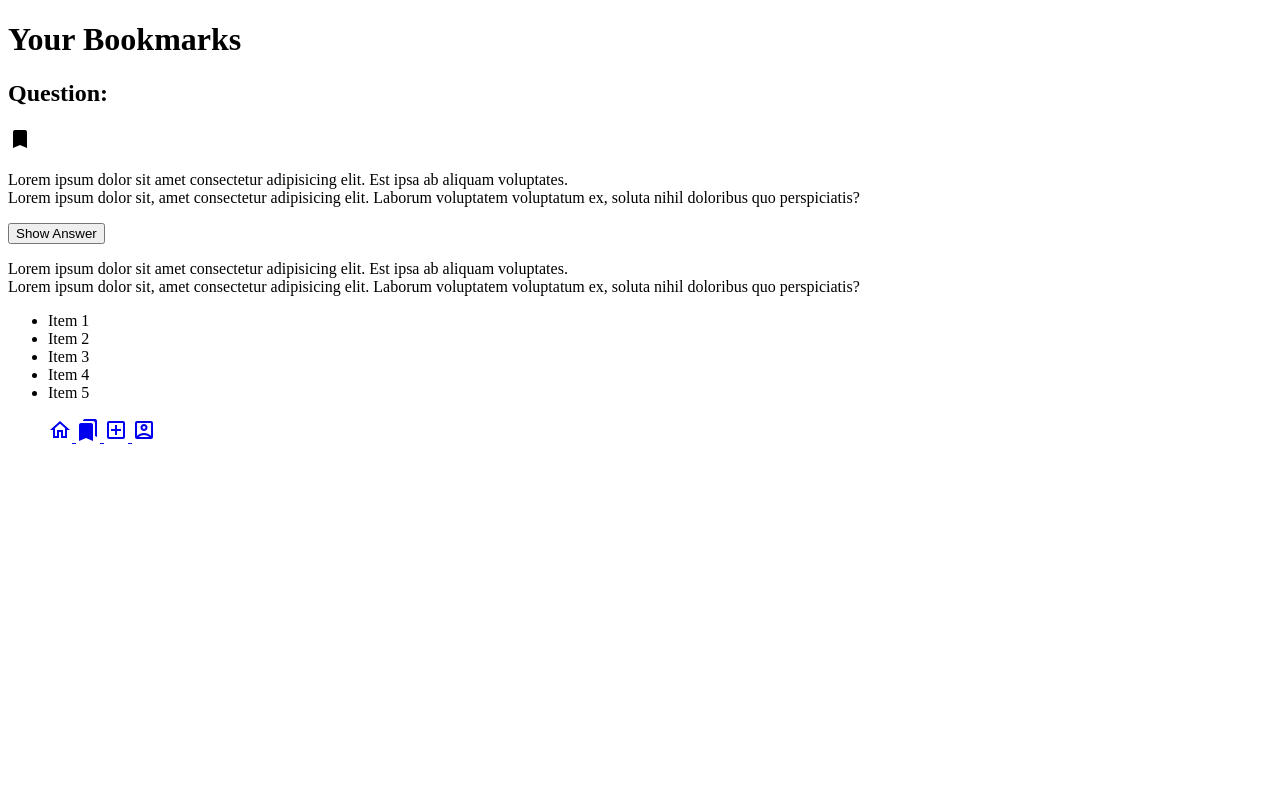
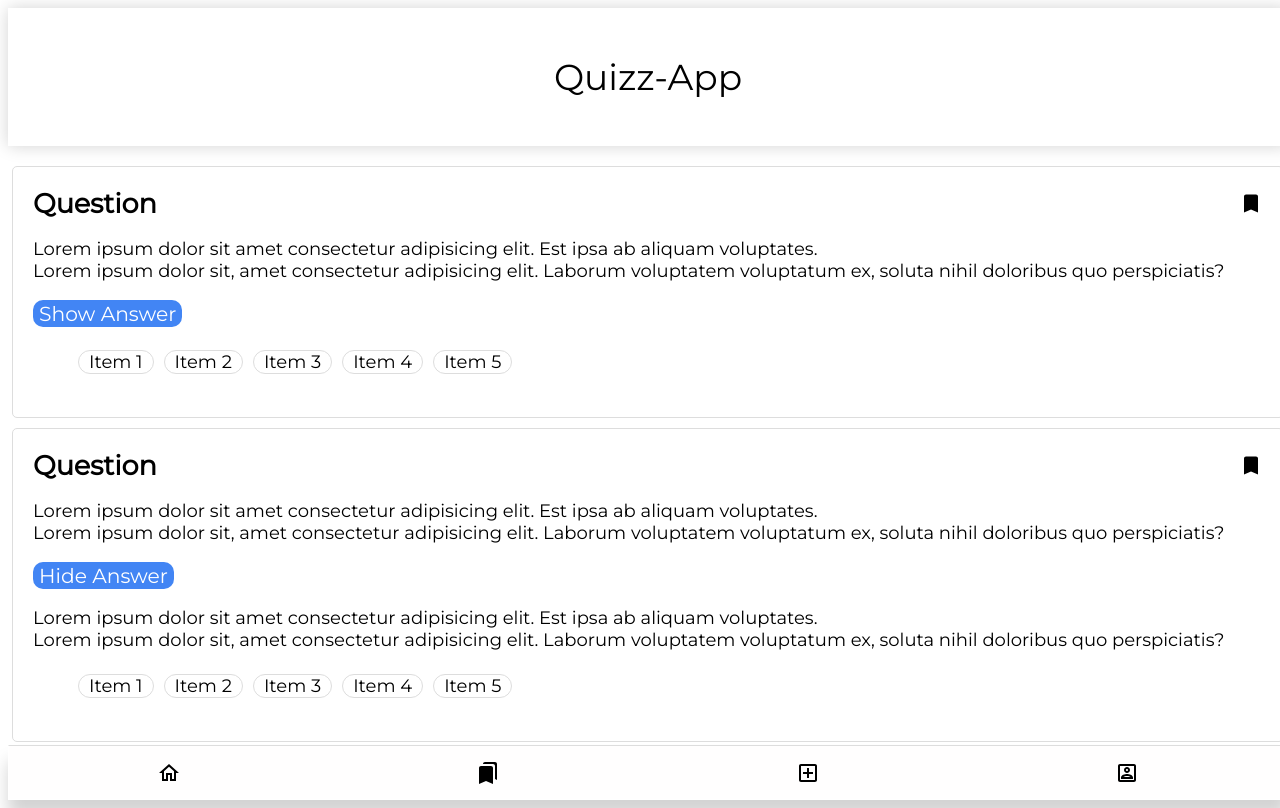
Before and after one commit to felix-horn/quizz-app, a plain HTML site: page bookmarks.html in a window 1280 px wide. Drawn offline with Linux system fonts and the light colour scheme.

Commit message:
Try fixing body margin and transparent navigation

```diff
--- a/bookmarks.html
+++ b/bookmarks.html
@@ -1,83 +1,105 @@
 <!DOCTYPE html>
 <html lang="en">
   <head>
-    <meta charset="UTF-8">
-    <meta name="viewport" content="width=device-width, initial-scale=1.0">
+    <meta charset="UTF-8" />
+    <meta name="viewport" content="width=device-width, initial-scale=1.0" />
     <title>Quizz-App</title>
+    <link rel="stylesheet" href="styles/styles.css" />
     <link
-      href="https://fonts.googleapis.com/css2?family=Open+Sans:wght@300;400&display=swap"
+      href="https://fonts.googleapis.com/css2?family=Montserrat&display=swap"
       rel="stylesheet"
-    />
-    <link
-        href="https://fonts.googleapis.com/css?family=Material+Icons|Material+Icons+Outlined" rel="stylesheet"
     />
   </head>
   <body>
-    <header>
-        <h1>Your Bookmarks</h1>
+    <header class="header center">
+      <h1>Quizz-App</h1>
     </header>
 
-    <main>
-        <h2>Question:</h2>
+    <main class="scrolling card-grid">
+      <!-- ============= card 1 ================ -->
 
-        <!-- bookmarks-icon is filled -->
-        <span class="material-icons">
-            bookmark
-        </span>
+      <section class="card">
+        <div class="card__bookmark-position">
+          <h2 class="m-0">Question</h2>
 
-        <p>Lorem ipsum dolor sit amet consectetur adipisicing elit. Est ipsa ab aliquam voluptates. <br>
-        Lorem ipsum dolor sit, amet consectetur adipisicing elit. Laborum voluptatem voluptatum ex, soluta nihil doloribus quo perspiciatis?
+          <img src="images/bookmark-filled.svg" alt="bookmarked" />
+        </div>
+
+        <p>
+          Lorem ipsum dolor sit amet consectetur adipisicing elit. Est ipsa ab
+          aliquam voluptates. <br />
+          Lorem ipsum dolor sit, amet consectetur adipisicing elit. Laborum
+          voluptatem voluptatum ex, soluta nihil doloribus quo perspiciatis?
         </p>
 
         <!-- button changes to "Hide Answer" when answer is open -->
-        <button type="button">Show Answer</button>
+        <button class="button" type="button">Show Answer</button>
 
         <!-- answer shows on a lick -->
-        <p>Lorem ipsum dolor sit amet consectetur adipisicing elit. Est ipsa ab aliquam voluptates. <br>
-            Lorem ipsum dolor sit, amet consectetur adipisicing elit. Laborum voluptatem voluptatum ex, soluta nihil doloribus quo perspiciatis?
-            </p>
 
-
-        <ul>
+        <ul class="tag-list">
           <li>Item 1</li>
           <li>Item 2</li>
           <li>Item 3</li>
           <li>Item 4</li>
           <li>Item 5</li>
         </ul>
+      </section>
 
+      <!-- ============= card 2 ================ -->
 
+      <section class="card">
+        <div class="card__bookmark-position">
+          <h2 class="m-0">Question</h2>
 
+          <!-- bookmarks-icon can be filled or outlined-->
+          <img src="images/bookmark-filled.svg" alt="bookmarked" />
+        </div>
+
+        <p>
+          Lorem ipsum dolor sit amet consectetur adipisicing elit. Est ipsa ab
+          aliquam voluptates. <br />
+          Lorem ipsum dolor sit, amet consectetur adipisicing elit. Laborum
+          voluptatem voluptatum ex, soluta nihil doloribus quo perspiciatis?
+        </p>
+
+        <!-- button changes to "Hide Answer" when answer is open -->
+        <button class="button" type="button">Hide Answer</button>
+
+        <!-- answer shows on a lick -->
+        <p>
+          Lorem ipsum dolor sit amet consectetur adipisicing elit. Est ipsa ab
+          aliquam voluptates. <br />
+          Lorem ipsum dolor sit, amet consectetur adipisicing elit. Laborum
+          voluptatem voluptatum ex, soluta nihil doloribus quo perspiciatis?
+        </p>
+
+        <ul class="tag-list">
+          <li>Item 1</li>
+          <li>Item 2</li>
+          <li>Item 3</li>
+          <li>Item 4</li>
+          <li>Item 5</li>
+        </ul>
+      </section>
     </main>
 
-    <footer>
-        <ul>
-            <a href="https://felix-horn.github.io/quizz-app">
-                <span class="material-icons-outlined">
-                    home
-                </span>
+    <nav class="nav">
+      <a class="center" href="https://felix-horn.github.io/quizz-app">
+        <img src="images/home-outline.svg" alt="home-link" />
       </a>
 
-            <!-- bookmarks-icon is filled -->
-            <a href="https://felix-horn.github.io/quizz-app/bookmarks">
-                <span class="material-icons">
-                    bookmarks
-                </span>
+      <a class="center" href="https://felix-horn.github.io/quizz-app/bookmarks">
+        <img src="images/bookmarks-filled.svg" alt="bookmarks-link" />
       </a>
 
-            <a href="https://felix-horn.github.io/quizz-app/create">
-                <span class="material-icons-outlined">
-                    add_box
-                </span>
+      <a class="center" href="https://felix-horn.github.io/quizz-app/create">
+        <img src="images/create_box-outlined.svg" alt="create-link" />
       </a>
 
-            <a href="https://felix-horn.github.io/quizz-app/profile">
-                <span class="material-icons-outlined">
-                    account_box
-                </span>
+      <a class="center" href="https://felix-horn.github.io/quizz-app/profile">
+        <img src="images/profile-outlined.svg" alt="profile-link" />
       </a>
-
-        </ul>
-    </footer>
+    </nav>
   </body>
 </html>
--- a/styles/basics.css
+++ b/styles/basics.css
@@ -10,14 +10,15 @@ html {
 
 body {
   display: grid;
-  grid-template-rows: 48px auto 48px; /* header & footer fixed */
+  grid-template-rows: 48px auto /* 48px; */ /* header & footer fixed */
   /* max-width: 600px; */
   /*   width: 100vw; */
   position: fixed;
-  left: 0;
-  top: 0;
-  width: 100%;
-  height: 100%;
+  /* left: 0;
+  top: 0; */
+  width: 100vw;
+  height: 100vh;
+  padding: 0;
   font-family: 'Montserrat', sans-serif;
   font-size: 112.5%;
 }
--- a/styles/colors.css
+++ b/styles/colors.css
@@ -12,8 +12,10 @@
 }
 
 .nav {
-  background: rgba(255, 254, 254, 0.11);
+  background: rgba(255, 254, 254, 0.95);
   box-shadow: 0rem 1rem 1rem lightgray;
+  border: white;
+  border-top: rgb(221, 221, 221);
 }
 
 .card {
--- a/styles/components/header.css
+++ b/styles/components/header.css
@@ -1,3 +1,4 @@
 .header {
   position: relative;
+  width: 100vw;
 }
--- a/styles/components/navigation.css
+++ b/styles/components/navigation.css
@@ -1,4 +1,10 @@
 .nav {
+  position: fixed;
+  bottom: 0;
+  width: 100vw;
+  height: 55px;
+  border-style: solid;
+  border-width: 1px;
   display: flex;
   justify-content: space-around;
   align-items: center;
```
Also changed, not shown: images/bookmarks-filled.svg (renamed from images/bookmarks-filledpx.svg). Lines whose indentation alone changed are shown as unchanged.
